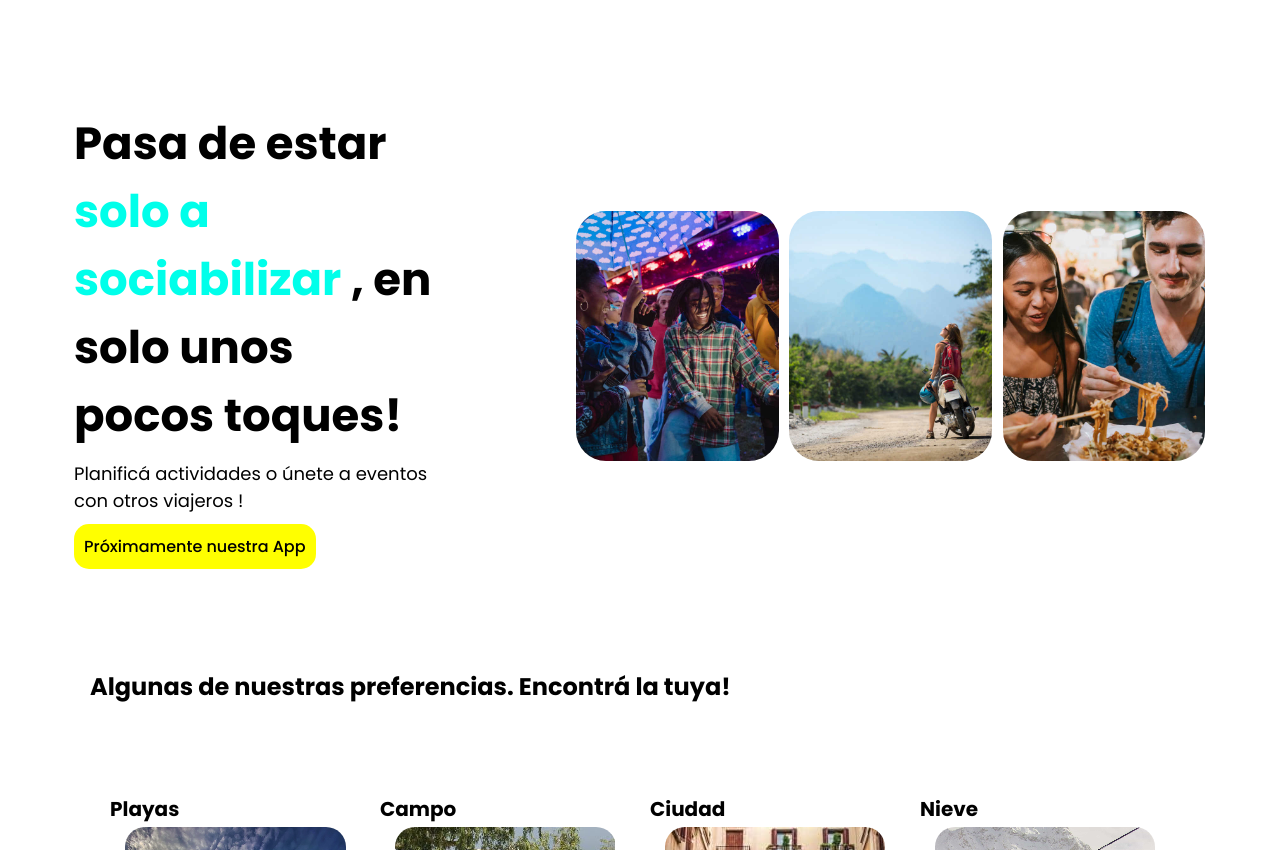
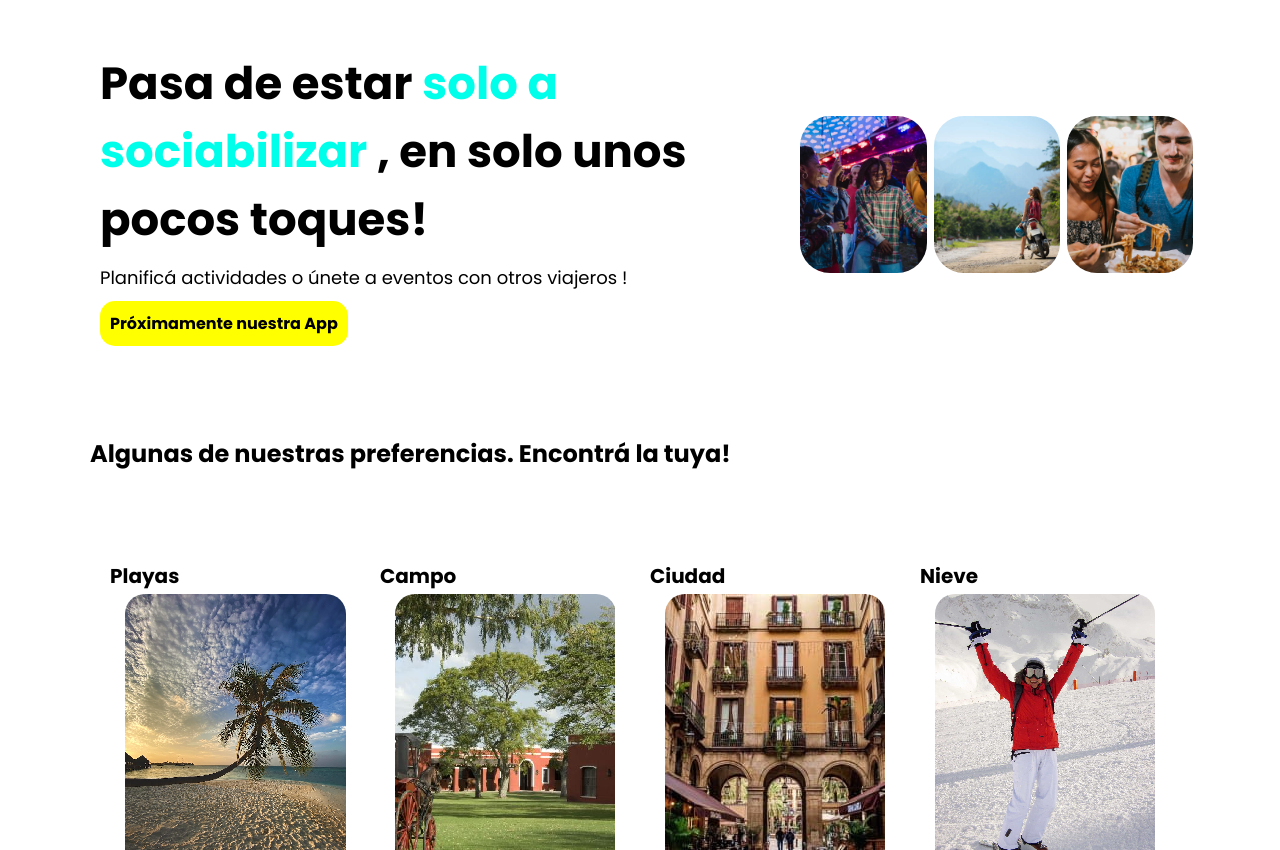
Before and after one commit to MarceArqit/travelTips--integrador-webdesing-nucba, a plain HTML site: page index.html in a window 1280 px wide. Shown: the part 1135-1985 px from the top of the page. Drawn offline with Linux system fonts and the light colour scheme.

Commit message:
agrego detalles

```diff
--- a/assets/mediaqueries.css
+++ b/assets/mediaqueries.css
@@ -190,7 +190,7 @@
 }
 
 /* Estas son las queries para el register */
-@media (max-width: 844px) {
+@media (max-width: 667px) {
   .logo {
     width: 50%;
     height: 50%;
@@ -205,7 +205,7 @@
   }
 }
 /* Estas son las queries para el login */
-@media (max-width: 844px) {
+@media (max-width: 667px) {
   .generalInfo {
     flex-direction: column;
 
--- a/assets/styles.css
+++ b/assets/styles.css
@@ -303,18 +303,16 @@ header {
 
 #app-next {
   display: flex;
-  justify-content: space-around;
-  align-items: center;
-  margin-top: 100px;
+  justify-content: center;
+  padding: 0 50px 0 50px;
 }
 .text-rigth {
   display: flex;
   flex-direction: column;
-  width: 30%;
-  justify-content: flex-start;
   align-items: flex-start;
-  padding: 10px;
+  padding: 0 50px 0 50px;
   gap: 10px;
+
 }
 
 .text-rigth h1 {
@@ -332,14 +330,15 @@ header {
   border: none;
   padding: 10px;
   border-radius: 15px;
-  font-weight: 500;
+  font-weight: 700;
   font-size: 16px;
 }
 .card_left {
   display: flex;
   align-items: center;
   justify-content: center;
-  width: 50%;
+  width: 75%;
+  padding-right: 30px;
 }
 
 .community {
```
